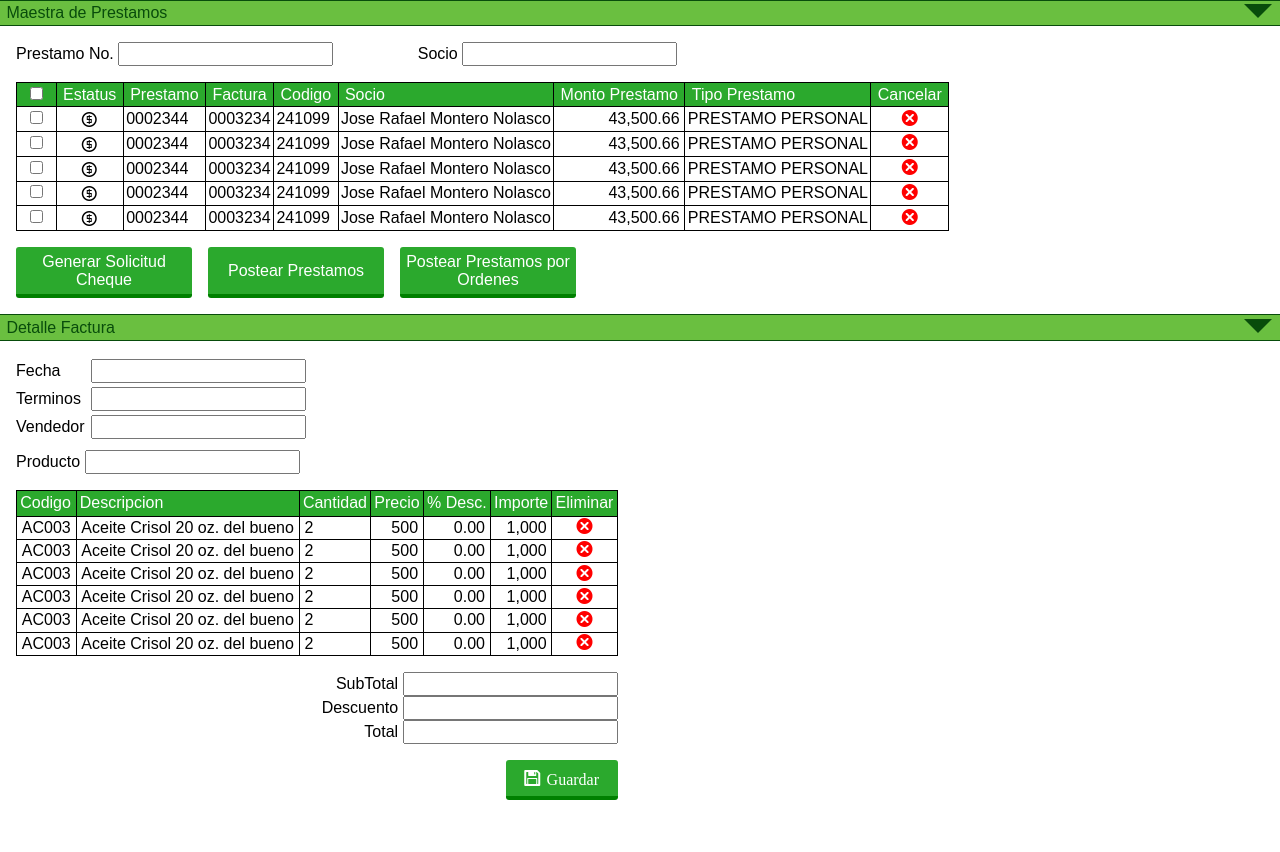
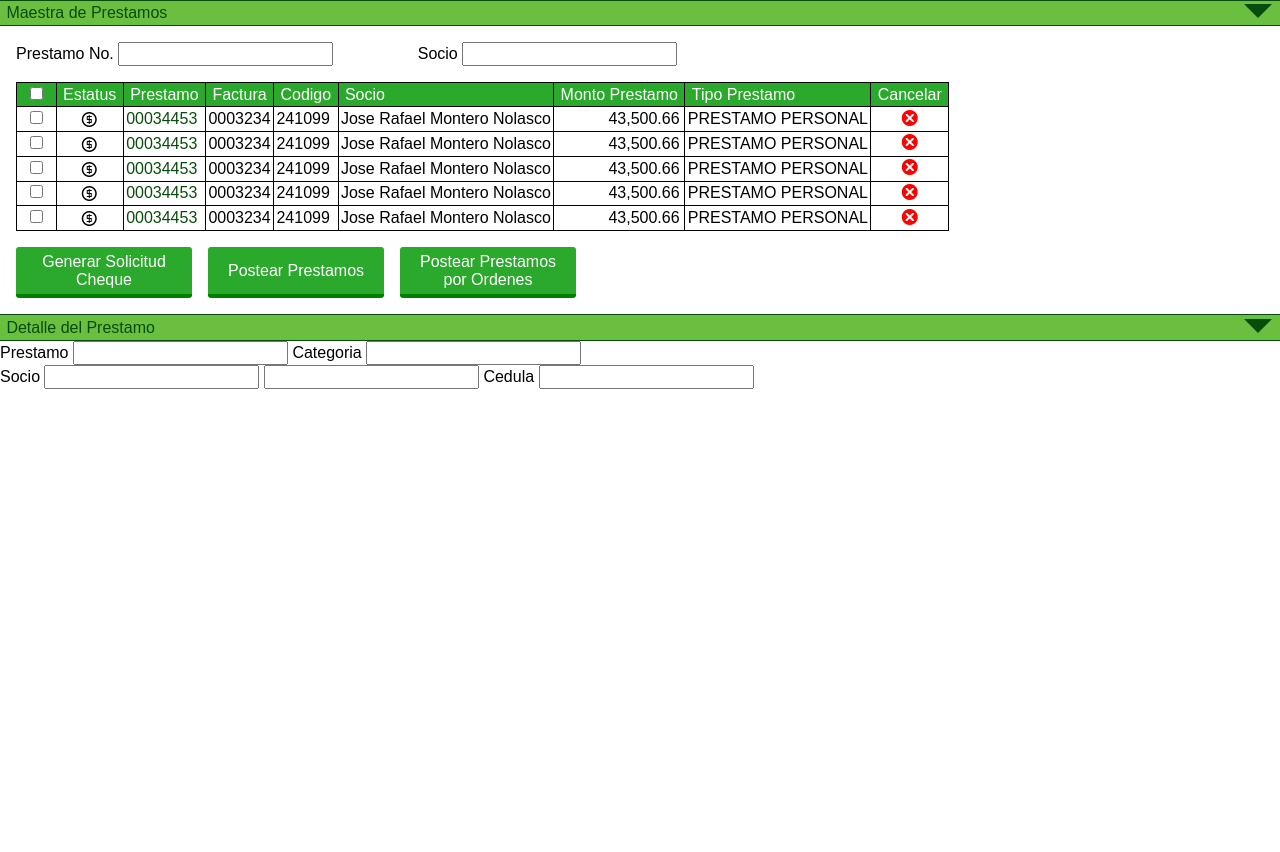
Before and after one commit to ACGM/acsystem, a Django app: page /prestamos/maestra/ in a window 1280 px wide. Shown: the part 113-965 px from the top of the page. After the commit the page ends 502 px from the top, so only its background shows below. Run offline with Django 3.2, Linux system fonts and the light colour scheme.

Commit message:
Avance en el diseño de la maestra de prestamos

```diff
--- a/acgm/static/stylus/estilos.styl
+++ b/acgm/static/stylus/estilos.styl
@@ -825,6 +825,12 @@ footer
 		&:nth-child(9),&:nth-child(10)
 			text-align center
 
+.prestamo-field-detalle
+	text-decoration none
+	color verde
+	&:hover
+		color mamey
+		font-weight bold
 
 .botones-acciones-prestamos
 	float left
@@ -836,8 +842,14 @@ footer
 	height 3.2em
 	width 11em
 	margin-bottom 3em
+	padding .3em 1em
 	&:before
 		margin-right .4em
+
+.data-detalle-prestamo-1
+	display block
+
+
 
 //SECCION NOTA DE DEBITO
 .menu-entrada-nd-listado
--- a/prestamos/templates/maestraprestamos.html
+++ b/prestamos/templates/maestraprestamos.html
@@ -44,7 +44,7 @@
 				<tr class="listado-prestamos-detail">
 					<td><input type="checkbox"> </td>
 					<td class="icon-coin"></td>
-					<td>0002344</td>
+					<td><a class="prestamo-field-detalle" href="#">00034453</a></td>
 					<td>0003234</td>
 					<td>241099</td>
 					<td>Jose Rafael Montero Nolasco</td>
@@ -55,7 +55,7 @@
 				<tr class="listado-prestamos-detail">
 					<td><input type="checkbox"> </td>
 					<td class="icon-coin"></td>
-					<td>0002344</td>
+					<td><a class="prestamo-field-detalle" href="#">00034453</a></td>
 					<td>0003234</td>
 					<td>241099</td>
 					<td>Jose Rafael Montero Nolasco</td>
@@ -66,7 +66,7 @@
 				<tr class="listado-prestamos-detail">
 					<td><input type="checkbox"> </td>
 					<td class="icon-coin"></td>
-					<td>0002344</td>
+					<td><a class="prestamo-field-detalle" href="#">00034453</a></td>
 					<td>0003234</td>
 					<td>241099</td>
 					<td>Jose Rafael Montero Nolasco</td>
@@ -77,7 +77,7 @@
 				<tr class="listado-prestamos-detail">
 					<td><input type="checkbox"> </td>
 					<td class="icon-coin"></td>
-					<td>0002344</td>
+					<td><a class="prestamo-field-detalle" href="#">00034453</a></td>
 					<td>0003234</td>
 					<td>241099</td>
 					<td>Jose Rafael Montero Nolasco</td>
@@ -88,7 +88,7 @@
 				<tr class="listado-prestamos-detail">
 					<td><input type="checkbox"> </td>
 					<td class="icon-coin"></td>
-					<td>0002344</td>
+					<td><a class="prestamo-field-detalle" href="#">00034453</a></td>
 					<td>0003234</td>
 					<td>241099</td>
 					<td>Jose Rafael Montero Nolasco</td>
@@ -106,121 +106,32 @@
 
 		</section>
 
-		<!--DETALLE FACTURA-->
+		<!--DETALLE DEL PRESTAMO-->
 		<div class="sub-menu">
-				Detalle Factura
+				Detalle del Prestamo
 			<a class="DownArrow" href="#"></a>
 		</div>
 
-		<section class="data-entry-section">
-			<div class="data-entry-factura-header">
+		<section class="data-detalle-section">
+			<div class="data-detalle-prestamo-header">
 
-				<table class="data-entry-header-table">
-					<tr>
-						<td>Fecha</td>
-						<td> <input type="text"> </td>
-					</tr>
-					<tr>
-						<td>Terminos</td>
-						<td> <input type="text"> </td>
-					</tr>
-					<tr>
-						<td>Vendedor</td>
-						<td> <input type="text"> </td>
-					</tr>
-				</table>
-
-				<div class="producto-find">
-					<span>Producto</span>
-					<input type="text">
-
+				<div class="data-detalle-prestamo-1">
+					<span>Prestamo</span>
+					<span><input type="text"></span>
+					<span>Categoria</span>
+					<span><input type="text"></span>
 				</div>
 
-
-				<section class="productos-section">
-					<table class="productos-table">
-						<tr class="productos-table-header">
-							<td>Codigo</td>
-							<td>Descripcion</td>
-							<td>Cantidad</td>
-							<td>Precio</td>
-							<td>% Desc.</td>
-							<td>Importe</td>
-							<td>Eliminar</td>
-						</tr>
-						<tr class="productos-table-detail">
-							<td>AC003</td>
-							<td>Aceite Crisol 20 oz. del bueno</td>
-							<td>2</td>
-							<td>500</td>
-							<td>0.00</td>
-							<td>1,000</td>
-							<td><a class="icon-delete icon-eliminar" href=""></a></td>
-						</tr>
-						<tr class="productos-table-detail">
-							<td>AC003</td>
-							<td>Aceite Crisol 20 oz. del bueno</td>
-							<td>2</td>
-							<td>500</td>
-							<td>0.00</td>
-							<td>1,000</td>
-							<td><a class="icon-delete icon-eliminar" href=""></a></td>
-						</tr>
-						<tr class="productos-table-detail">
-							<td>AC003</td>
-							<td>Aceite Crisol 20 oz. del bueno</td>
-							<td>2</td>
-							<td>500</td>
-							<td>0.00</td>
-							<td>1,000</td>
-							<td><a class="icon-delete icon-eliminar" href=""></a></td>
-						</tr>
-						<tr class="productos-table-detail">
-							<td>AC003</td>
-							<td>Aceite Crisol 20 oz. del bueno</td>
-							<td>2</td>
-							<td>500</td>
-							<td>0.00</td>
-							<td>1,000</td>
-							<td><a class="icon-delete icon-eliminar" href=""></a></td>
-						</tr>
-						<tr class="productos-table-detail">
-							<td>AC003</td>
-							<td>Aceite Crisol 20 oz. del bueno</td>
-							<td>2</td>
-							<td>500</td>
-							<td>0.00</td>
-							<td>1,000</td>
-							<td><a class="icon-delete icon-eliminar" href=""></a></td>
-						</tr>
-						<tr class="productos-table-detail">
-							<td>AC003</td>
-							<td>Aceite Crisol 20 oz. del bueno</td>
-							<td>2</td>
-							<td>500</td>
-							<td>0.00</td>
-							<td>1,000</td>
-							<td><a class="icon-delete icon-eliminar" href=""></a></td>
-						</tr>
-					</table>
-
-					<div class="totales-section">
-						<ul class="totales-ul">
-							<li><span>SubTotal</span> <input type="text"></li>
-							<li><span>Descuento</span> <input type="text"></li>
-							<li><span>Total</span> <input type="text"></li>
-						</ul>
-					</div>
-
-					<button class="icon-save Boton boton-guarda-inventario">Guardar</button>
-				</section>
+				<div class="data-detalle-prestamo-2">
+					<span>Socio</span>
+					<span><input type="text"></span>
+					<span><input type="text"></span>
+					<span>Cedula</span>
+					<span><input type="text"></span>
+				</div>
 
 			</div>
 		</section>
-
-
-
-		</div>
 
 
 	</div>
```
Also changed, not shown: acgm/static/css/estilos.css.
